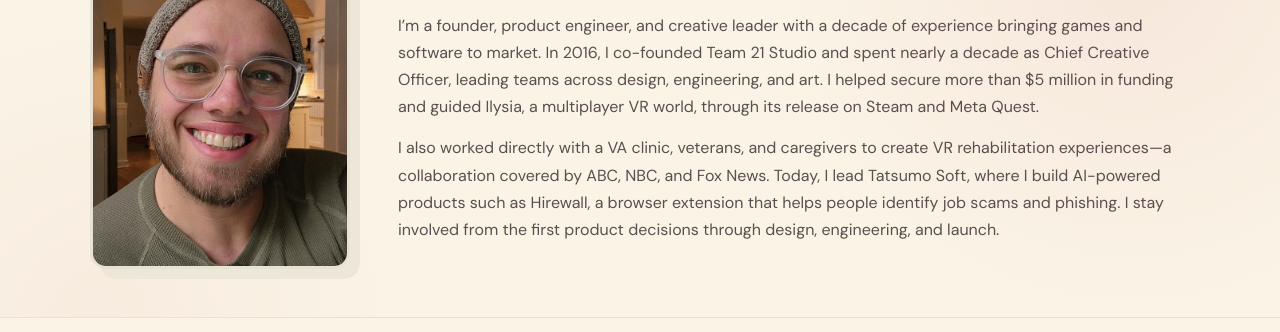
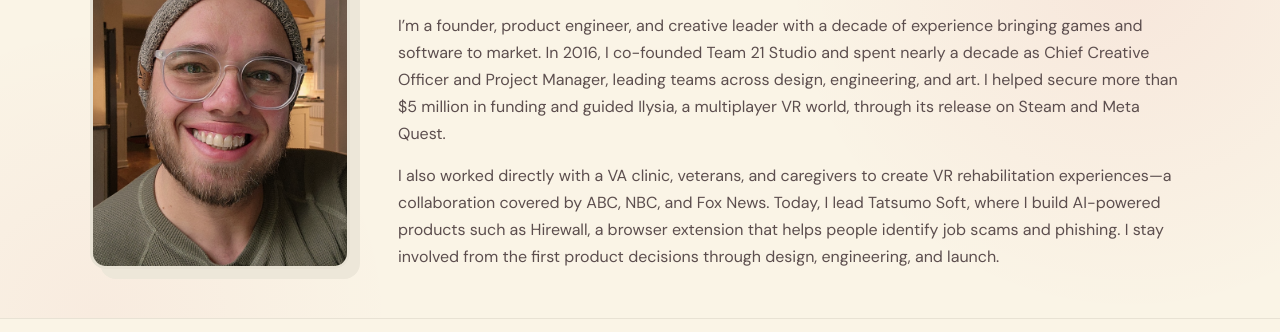
Before and after one commit to tatsumoai/TATSUMOSOFT, a plain HTML site: page index.html in a window 1280 px wide. Shown: the part 180-512 px from the top of the page. Drawn offline with nearby package versions, Linux system fonts and the light colour scheme; no server answers.

Commit message:
Include Project Manager role in Arthur biography

```diff
--- a/index.html
+++ b/index.html
@@ -147,7 +147,7 @@
         <img src="headshot.png" alt="Arthur Fogle" class="hero-photo" width="800" height="800" fetchpriority="high">
         <div class="hero-bio">
           <h1 id="intro-heading"><span>Arthur</span> Fogle</h1>
-          <p>I’m a founder, product engineer, and creative leader with a decade of experience bringing games and software to market. In 2016, I co-founded Team 21 Studio and spent nearly a decade as Chief Creative Officer, leading teams across design, engineering, and art. I helped secure more than $5 million in funding and guided Ilysia, a multiplayer VR world, through its release on Steam and Meta Quest.</p>
+          <p>I’m a founder, product engineer, and creative leader with a decade of experience bringing games and software to market. In 2016, I co-founded Team 21 Studio and spent nearly a decade as Chief Creative Officer and Project Manager, leading teams across design, engineering, and art. I helped secure more than $5 million in funding and guided Ilysia, a multiplayer VR world, through its release on Steam and Meta Quest.</p>
           <p>I also worked directly with a VA clinic, veterans, and caregivers to create VR rehabilitation experiences—a collaboration covered by ABC, NBC, and Fox News. Today, I lead Tatsumo Soft, where I build AI-powered products such as Hirewall, a browser extension that helps people identify job scams and phishing. I stay involved from the first product decisions through design, engineering, and launch.</p>
         </div>
       </div>
```
